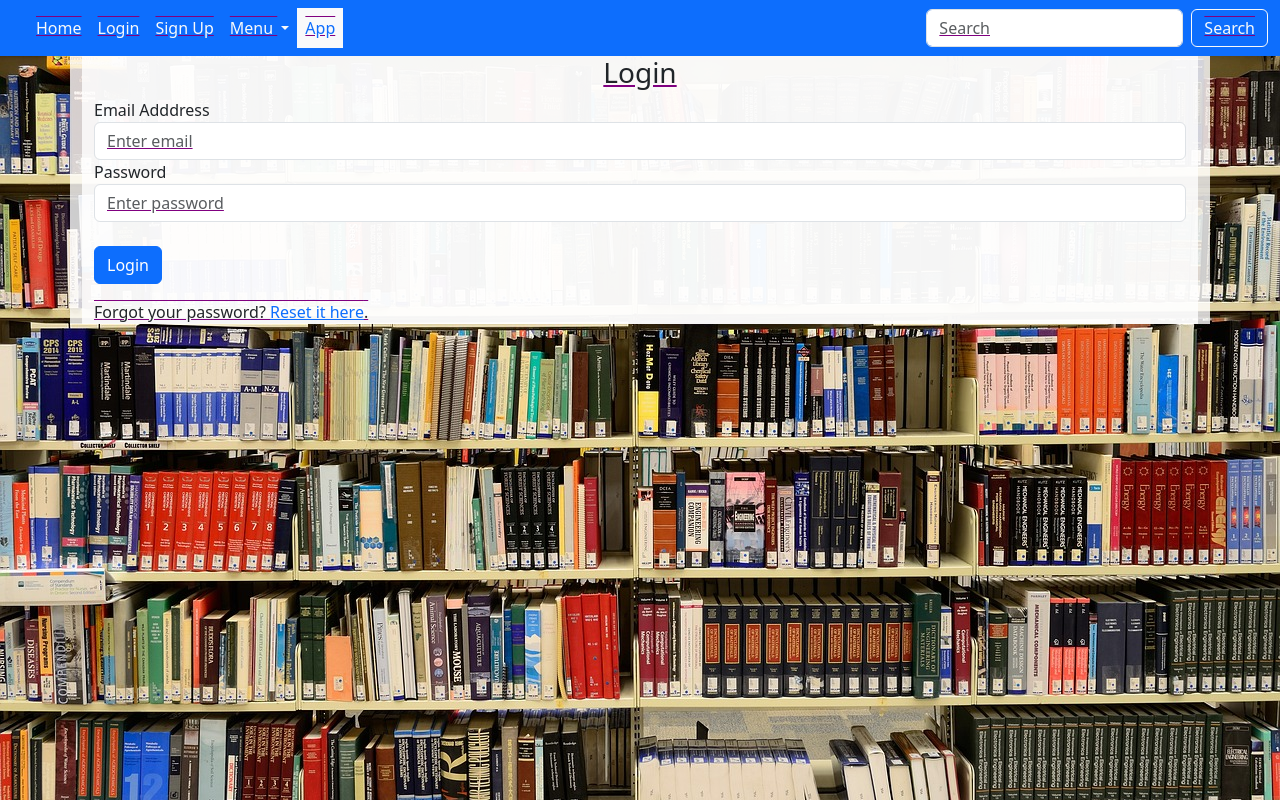
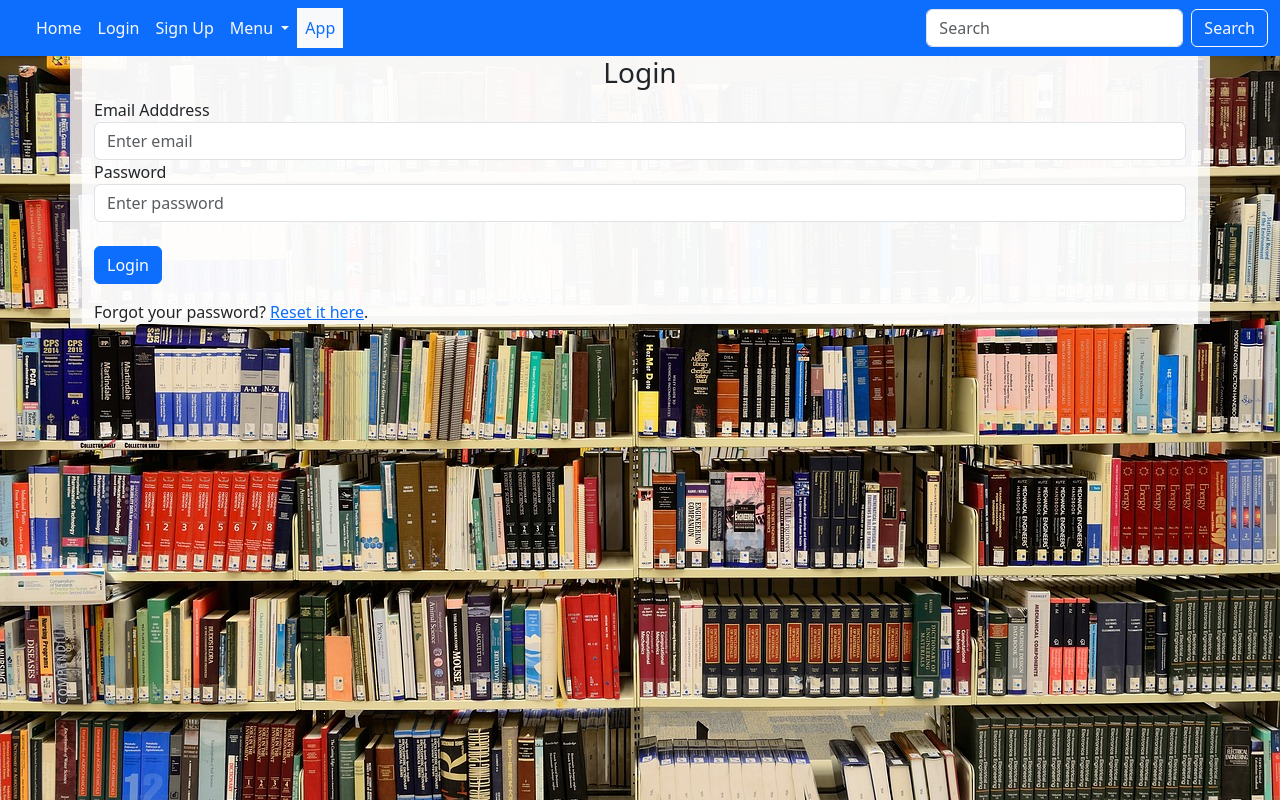
Before and after one commit to Emmanuel-Ejeagha/Python_Course, a Flask app: page /login in a window 1280 px wide. Run offline with Flask 3, Linux system fonts and the light colour scheme.

Commit message:
modified base file

```diff
--- a/flask_projects/website_flask/website/templates/base.html
+++ b/flask_projects/website_flask/website/templates/base.html
@@ -13,8 +13,6 @@
           background-attachment: scroll;
           background-repeat: no-repeat;
           height: 100vh;
-          text-decoration-line: overline underline;
-          text-decoration-color: purple;
 
 
       }
```
